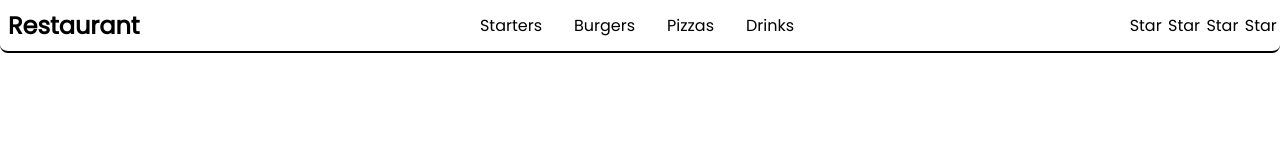
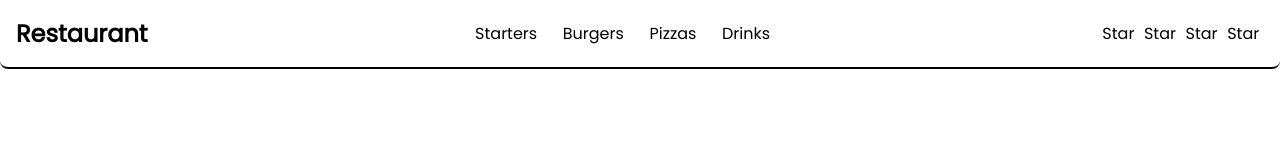
Before and after one commit to mollgerman/JSProject5_Menu, a plain HTML site: page index.html in a window 1280 px wide. Drawn offline with Linux system fonts and the light colour scheme.

Commit message:
Responsive navbar finished

```diff
--- a/app.js
+++ b/app.js
@@ -3,11 +3,11 @@ const toggle = document.getElementById("toggle");
 let toggleState = "closed"
 toggle.addEventListener("click", function() {
     if (toggleState == "closed") {
-        toggleState = "opened"
-        links.style.display = "contents";
+        toggleState = "opened";
+        links.classList.add("show-links");
     }
     else {
         toggleState = "closed";
-        links.style.display = "none";
+        links.classList.remove("show-links")
     }
 })
--- a/style.css
+++ b/style.css
@@ -16,11 +16,6 @@ nav {
     border-bottom-left-radius: 0.5rem;
     border-bottom-right-radius: 0.5rem;
 }
-
-.nav-center {
-    display: flex;
-    justify-content: space-between;
-}
 .nav-header {
     display: flex;
     padding: 0.5rem;
@@ -31,20 +26,32 @@ nav {
     font-size: 3rem;
     border: none;
     padding: 2px;
-    display: none;
     background-color: white;
 }
-
+.nav-links a {
+    display: block;
+    font-size: 1rem;
+    padding: 0.5rem 1rem;
+    transition: all 0.3s linear;
+}
+.social-media {
+    display: none;
+}
 .nav-links{
+    height: 0;
+    overflow: hidden;
+    transition: all 0.3s linear;
+}
+.show-links {
     height: auto;
-    box-sizing: border-box;
-
 }
-
 ul {
     list-style-type: none;
-    display: flex;
+    display: block;
     align-items: center;
+}
+li{
+    padding: 0.5rem;
 }
 a {
     text-decoration: none;
@@ -52,43 +59,49 @@ a {
     text-decoration: underline 0.13em rgba(255, 255, 255, 0);
     transition: text-decoration-color 300ms;
 }
-
 a:hover {
     text-decoration-color: black;
 }
 
-.nav-links a {
-    display: block;
-    font-size: 1rem;
-    padding: 0.5rem 1rem;
-}
-.social-media {
-    height: auto;
-}
-.social-media a {
-    display: block;
-    font-size: 1rem;
-    padding: 0.3rem 0.2rem;
-
-}
-@media screen and (max-width: 800px) {
-    .nav-links {
+@media screen and (min-width: 800px) {
+    .nav-center {
+        margin: 0 auto;
+        display: flex;
+        align-items: center;
+        justify-content: space-between;
+        padding: 1rem;
+    }
+    .nav-header {
+        padding: 0;
+      }
+      .nav-toggle {
         display: none;
     }
-    ul {
+    .nav-links {
+        display: flex;
+        height: auto;
+    }
+    .nav-links a {
+        padding: 0;
+        margin: 0 0.5rem;
+      }
+    ul{
         display: block;
     }
     li {
         padding: 0.3rem;
     }
     .social-media {
-        display: none;
+        display: flex;
     }
-    .nav-toggle {
-        display: flex;
 
+    a {
+        text-decoration: none;
+        color:black;
+        text-decoration: underline 0.13em rgba(255, 255, 255, 0);
+        transition: text-decoration-color 300ms;
     }
-    .nav-center{
-        display: contents;
+    a:hover {
+        text-decoration-color: black;
     }
 }
```
